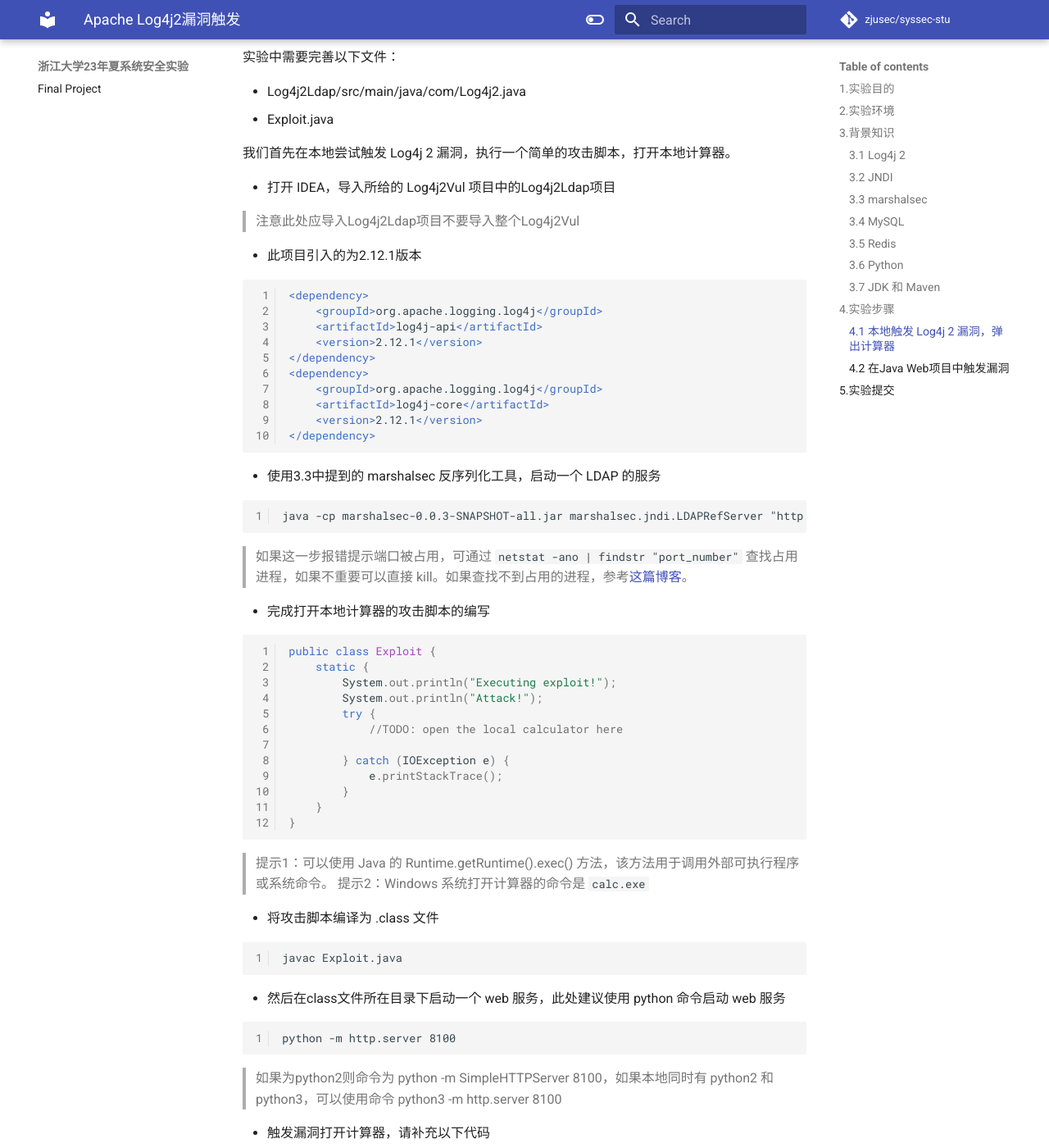
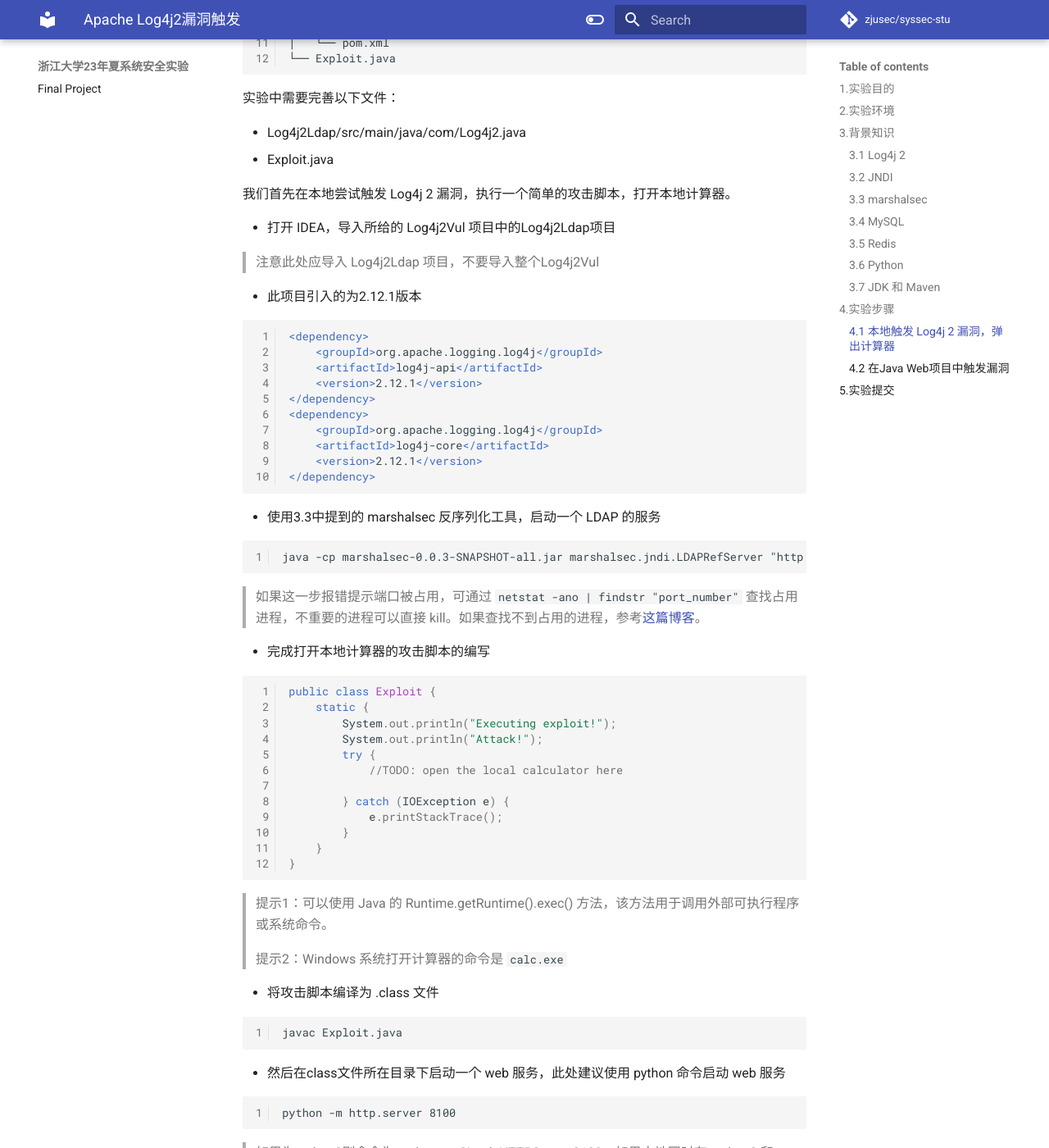
Before and after one commit to syssec24/syssec24.github.io, an MkDocs documentation site: the page built from docs/lab1.md, in a window 1280 px wide and 1400 px high, scrolled down 3147 px. Shown: the whole window at 82% size. Built offline with MkDocs 1.6.1 and Material for MkDocs 9.7.7, drawn with Linux system fonts in a browser that asks for light colours; some of the changed text lies outside the part shown.

Commit message:
polish lab1.md and fix some typos

````diff
--- a/docs/lab1.md
+++ b/docs/lab1.md
@@ -82,15 +82,15 @@
 
 ### 3.7 JDK 和 Maven
 
-JDK 配置
+注意下载对应操作系统的 JDK, 并将其添加到环境变量。JDK 和 Maven 的配置：
+
 + [Windows jdk1.8下载地址](https://www.oracle.com/java/technologies/downloads/#java8-windows)
-+ 注意下载对应操作系统的 jdk, 并将其添加到环境变量
 
-[Maven 的安装配置方法](https://www.runoob.com/maven/maven-setup.html)
++ [Maven 的安装配置方法](https://www.runoob.com/maven/maven-setup.html)
 
 ## 4.实验步骤
 
-本实验提供 Log4j2Vul 和 White-Jotter 两个文件夹，[项目下载地址](https://gitee.com/zjusec/syssec23.git)
+本实验提供 Log4j2Vul 和 White-Jotter 两个文件夹，[项目下载地址](https://gitee.com/zjusec/syssec23-stu.git)
 
 ### 4.1 本地触发 Log4j 2 漏洞，弹出计算器
 
@@ -122,7 +122,7 @@
 
 + 打开 IDEA，导入所给的 Log4j2Vul 项目中的Log4j2Ldap项目
 
-  > 注意此处应导入Log4j2Ldap项目不要导入整个Log4j2Vul
+  > 注意此处应导入 Log4j2Ldap 项目，不要导入整个Log4j2Vul
 
 + 此项目引入的为2.12.1版本
 
@@ -144,7 +144,7 @@
 ```
 java -cp marshalsec-0.0.3-SNAPSHOT-all.jar marshalsec.jndi.LDAPRefServer "http://127.0.0.1:8100/#Exploit"
 ```
-> 如果这一步报错提示端口被占用，可通过 `netstat -ano | findstr "port_number"` 查找占用进程，如果不重要可以直接 kill。如果查找不到占用的进程，参考[这篇博客](https://blog.csdn.net/m0_47696151/article/details/117785566)。
+> 如果这一步报错提示端口被占用，可通过 `netstat -ano | findstr "port_number"` 查找占用进程，不重要的进程可以直接 kill。如果查找不到占用的进程，参考[这篇博客](https://blog.csdn.net/m0_47696151/article/details/117785566)。
 
 + 完成打开本地计算器的攻击脚本的编写
 
@@ -164,6 +164,7 @@
 ```
 
 > 提示1：可以使用 Java 的 Runtime.getRuntime().exec() 方法，该方法用于调用外部可执行程序或系统命令。
+
 > 提示2：Windows 系统打开计算器的命令是 `calc.exe`
 
 + 将攻击脚本编译为 .class 文件
````
